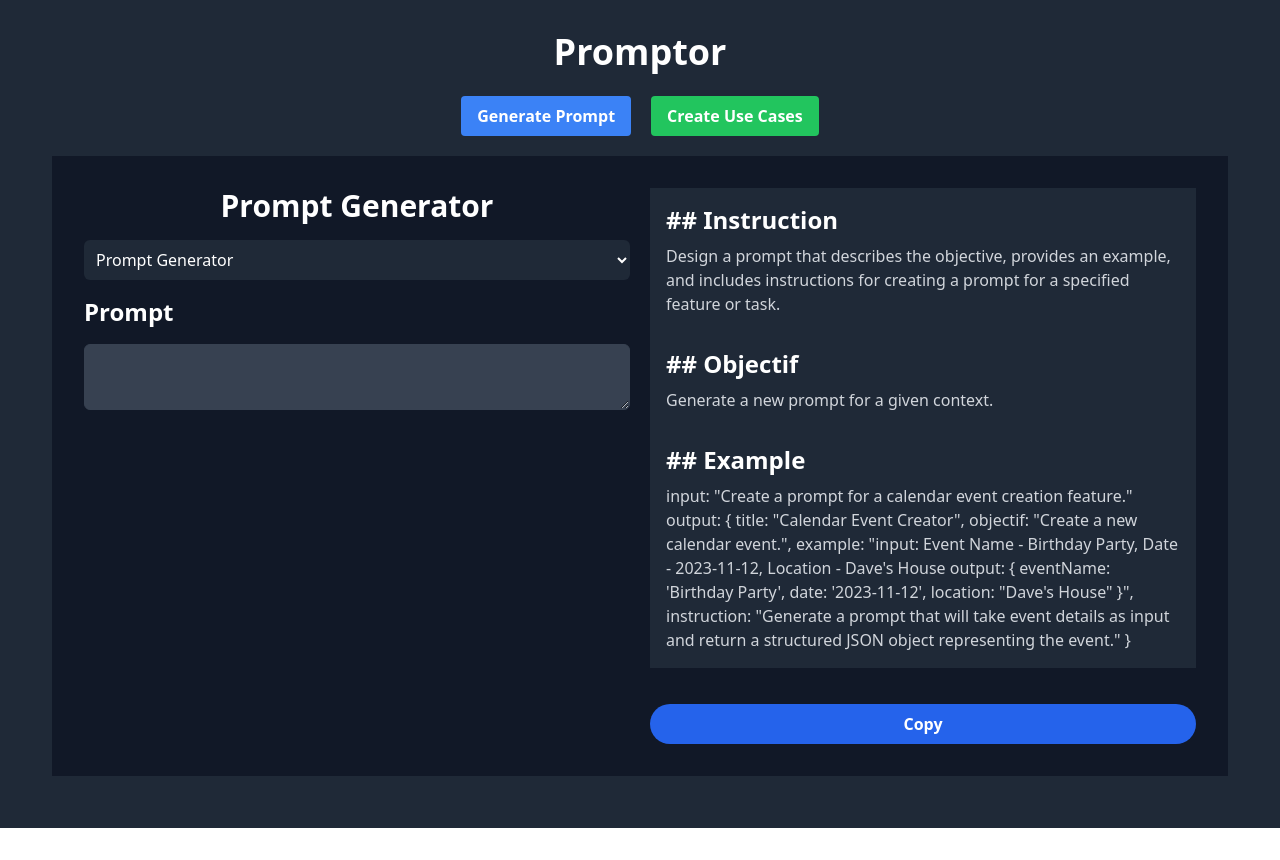
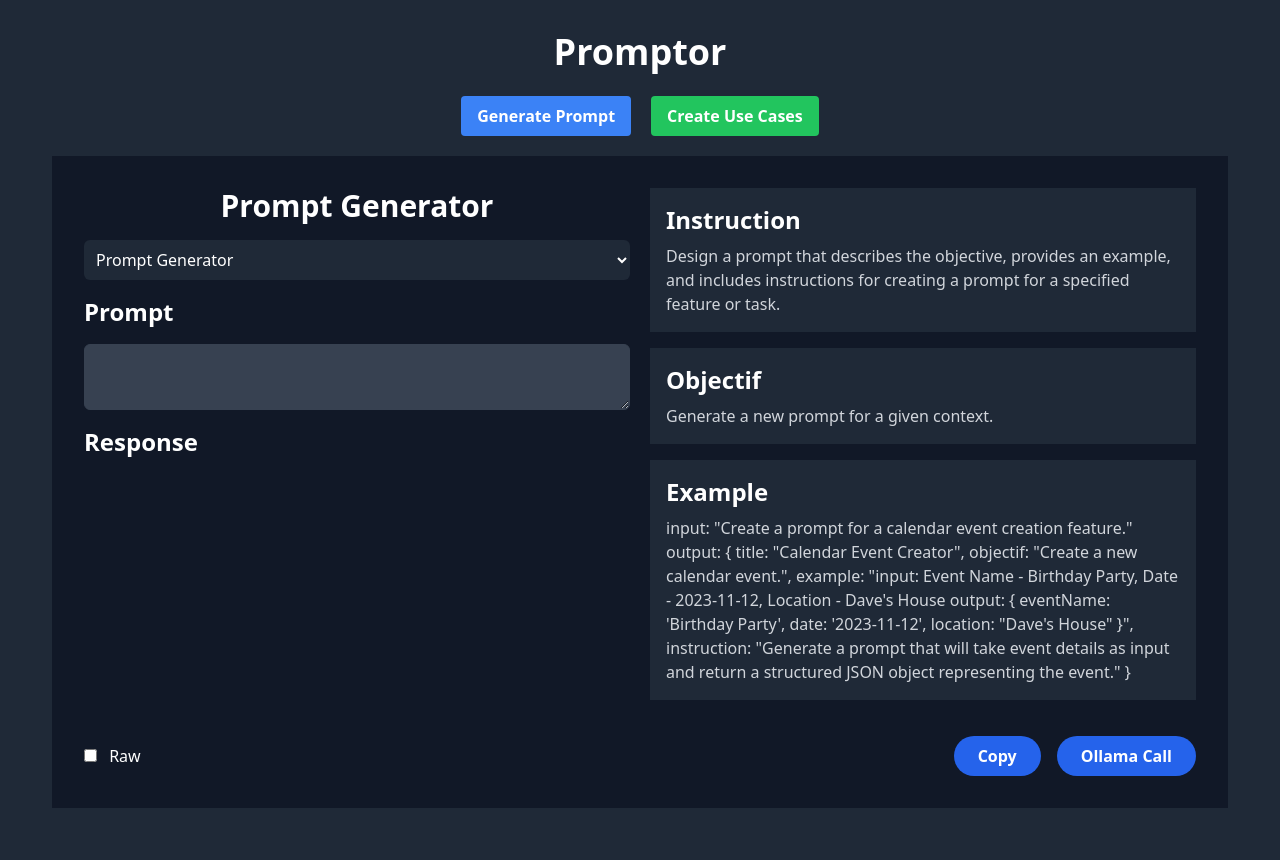
Before and after one commit to fanama/prompt-generator, a Svelte app: page / in a window 1280 px wide. Before the commit the page ends 828 px from the top, so only its background shows below. Built offline with nearby package versions, Linux system fonts and the light colour scheme.

Commit message:
add stream

```diff
--- a/package.json
+++ b/package.json
@@ -12,6 +12,7 @@
   "devDependencies": {
     "@sveltejs/vite-plugin-svelte": "^2.4.2",
     "@tsconfig/svelte": "^5.0.0",
+    "@types/node": "^20.10.5",
     "autoprefixer": "^10.4.16",
     "postcss": "^8.4.31",
     "svelte": "^4.0.5",
@@ -20,5 +21,10 @@
     "tslib": "^2.6.0",
     "typescript": "^5.0.2",
     "vite": "^4.4.5"
+  },
+  "dependencies": {
+    "axios": "^1.6.2",
+    "readline": "^1.3.0",
+    "sse.js": "^2.4.1"
   }
 }
--- /dev/null
+++ b/src/infra/service/ollama.ts
@@ -0,0 +1,90 @@
+import axios from "axios";
+
+interface Response {
+  response: string;
+  done: boolean;
+}
+
+export async function ollamaCall(
+  prompt: string,
+  stream: (text: string) => void = (text: string) => console.log({ text }),
+) {
+  const url = "http://localhost:11434/api/generate";
+  const data = {
+    model: "llama3",
+    prompt,
+    options: {
+      temperature: 0.1,
+    },
+  };
+
+  let result = "";
+
+  try {
+    const response = await fetch(url, {
+      method: "POST",
+      headers: {
+        "Content-Type": "application/json",
+      },
+      body: JSON.stringify(data),
+    });
+
+    if (!response.ok || !response.body) {
+      throw new Error("Network response was not ok");
+    }
+
+    const reader = response.body.getReader();
+    await readStream(reader, stream);
+
+    return result;
+  } catch (error) {
+    console.error(error);
+    return "can't reach ollama";
+  }
+
+  async function readStream(
+    reader,
+    stream: (text: string) => void = (text: string) => console.log({ text }),
+  ) {
+    const decoder = new TextDecoder();
+    let done = false;
+
+    while (!done) {
+      const { value, done: streamDone } = await reader.read();
+      done = streamDone;
+      if (value) {
+        const chunkStr = decoder.decode(value);
+        const chunk = JSON.parse(chunkStr);
+        result += chunk.response;
+        stream(chunk.response);
+      }
+    }
+  }
+}
+
+export async function ollamaCall_old(prompt: string) {
+  const url = "http://localhost:11434/api/generate";
+  const data = {
+    model: "llama3",
+    prompt,
+  };
+
+  try {
+    const response = await axios.post(url, data);
+
+    const responseString = response.data as string;
+
+    const res = responseString.split("\n");
+
+    const result = res.map((r, i) => {
+      const obj: Response =
+        i < res.length - 1 ? JSON.parse(r) : { response: "", done: true };
+
+      return obj.done ? "" : obj.response;
+    });
+
+    return result.join("");
+  } catch (error) {
+    return "can't reach ollama";
+  }
+}
--- a/src/molecule/promptGenerator.svelte
+++ b/src/molecule/promptGenerator.svelte
@@ -1,17 +1,23 @@
 <script lang="ts">
   import { promptController } from "../infra/service/prompt";
   import clipboard from "../lib/clipBoard";
+  import { ollamaCall } from "../infra/service/ollama";
+
   import { promptStore } from "../lib/store";
   promptStore.set(promptController.getPrompts());
 
   $: prompts = $promptStore;
   let selectedIndex = 0;
   let input = "";
+  let response = "";
+  let loading = false;
+  let raw = false;
 
   $: currentPrompt = prompts[selectedIndex];
 
-  function copy() {
-    clipboard.copy(`## Objectif \n
+  $: prompt = raw
+    ? input
+    : `## Objectif \n
      ${currentPrompt.objectif} \n\n
      ## Example \n
      ${currentPrompt.example} \n\n
@@ -20,7 +26,18 @@
      ## Instruction \n
      ${currentPrompt.instruction}
 
-     `);
+     `;
+
+  function copy() {
+    clipboard.copy(prompt);
+  }
+  async function Call() {
+    response = "";
+    loading = true;
+    await ollamaCall(prompt, (text: string) => {
+      response += text;
+    });
+    loading = false;
   }
 </script>
 
@@ -29,6 +46,7 @@
 >
   <div class="flex flex-col">
     <h1 class="text-3xl font-bold mb-4 text-center">Prompt Generator</h1>
+    {#if !raw}
       <select
         class="w-full p-2 mb-4 bg-gray-800 text-white rounded-md"
         bind:value={selectedIndex}
@@ -37,39 +55,72 @@
           <option class="p-2" value={index}>{prompt.title}</option>
         {/each}
       </select>
+    {/if}
 
     <div class="text-2xl font-bold mb-4">Prompt</div>
     <textarea
       class="w-full p-2 mb-4 border bg-gray-700 text-white border-gray-700 rounded-md"
       bind:value={input}
-    />
+    ></textarea>
+
+    <div>
+      <h2 class="text-2xl font-bold mb-2">Response</h2>
+      {#if loading}
+        <div>LOADING...</div>
+      {/if}
+      {#if response}
+        <div class="bg-gray-800 p-4">
+          <div class="text-gray-300">{response}</div>
         </div>
+      {/if}
+    </div>
+  </div>
+
   <div class="flex flex-col overflow-scroll">
-    <div class="bg-gray-800 p-4">
-      <h2 class="text-2xl font-bold mb-2">## Instruction</h2>
+    {#if !raw}
+      <div class="bg-gray-800 p-4 mb-4">
+        <h2 class="text-2xl font-bold mb-2">Instruction</h2>
         <div class="text-gray-300">{currentPrompt.instruction}</div>
       </div>
 
-    <div class="bg-gray-800 p-4">
-      <h2 class="text-2xl font-bold mb-2">## Objectif</h2>
+      <div class="bg-gray-800 p-4 mb-4">
+        <h2 class="text-2xl font-bold mb-2">Objectif</h2>
         <div class="text-gray-300">{currentPrompt.objectif}</div>
       </div>
 
-    <div class="bg-gray-800 p-4">
-      <h2 class="text-2xl font-bold mb-2">## Example</h2>
+      <div class="bg-gray-800 p-4 mb-4">
+        <h2 class="text-2xl font-bold mb-2">Example</h2>
         <div class="text-gray-300">{currentPrompt.example}</div>
       </div>
+    {/if}
+
     {#if input}
       <div class="bg-gray-800 p-4">
-        <h2 class="text-2xl font-bold mb-2">## Input</h2>
+        <h2 class="text-2xl font-bold mb-2">Input</h2>
         <div class="text-gray-300">{input}</div>
       </div>
     {/if}
   </div>
+
+  <div class="col-span-2 flex justify-between items-center">
+    <div>
+      <input type="checkbox" bind:checked={raw} />
+      <label class="ml-2">Raw</label>
+    </div>
+    <div class="flex space-x-4">
       <button
-    class="px-6 py-2 mt-4 col-start-2 text-white font-bold bg-blue-600 rounded-full hover:bg-blue-700 focus:outline-none focus:bg-blue-500 focus:ring-2 focus:ring-blue-300 active:bg-blue-800 transition duration-150 ease-in-out"
+        class="px-6 py-2 text-white font-bold bg-blue-600 rounded-full hover:bg-blue-700 focus:outline-none focus:bg-blue-500 focus:ring-2 focus:ring-blue-300 active:bg-blue-800 transition duration-150 ease-in-out"
         on:click={copy}
       >
         Copy
       </button>
+
+      <button
+        class="px-6 py-2 text-white font-bold bg-blue-600 rounded-full hover:bg-blue-700 focus:outline-none focus:bg-blue-500 focus:ring-2 focus:ring-blue-300 active:bg-blue-800 transition duration-150 ease-in-out"
+        on:click={Call}
+      >
+        Ollama Call
+      </button>
     </div>
+  </div>
+</div>
```
Also changed, not shown: 2 other files (tests, documents, lock files or other folders). Lines whose indentation alone changed are shown as unchanged.
